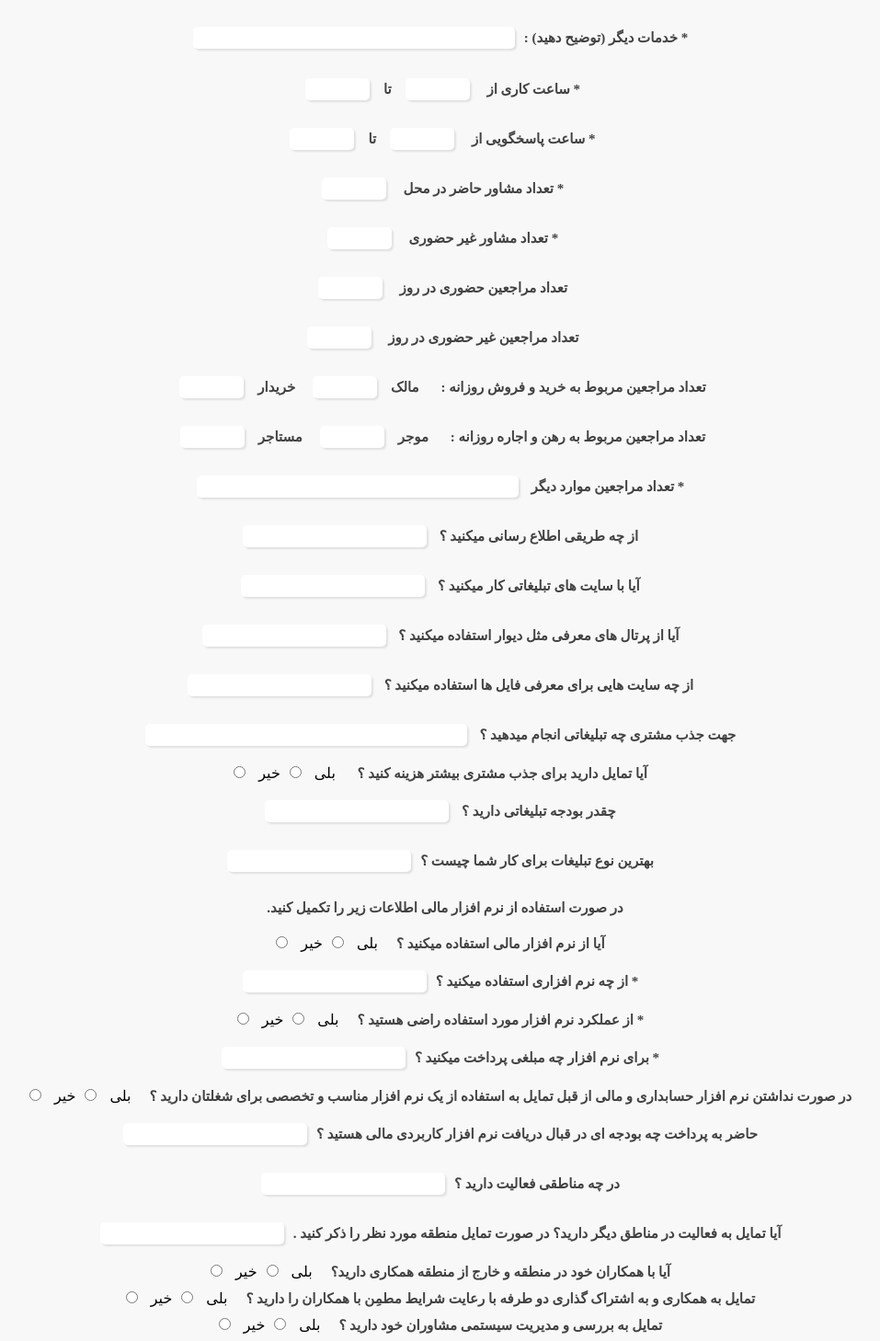
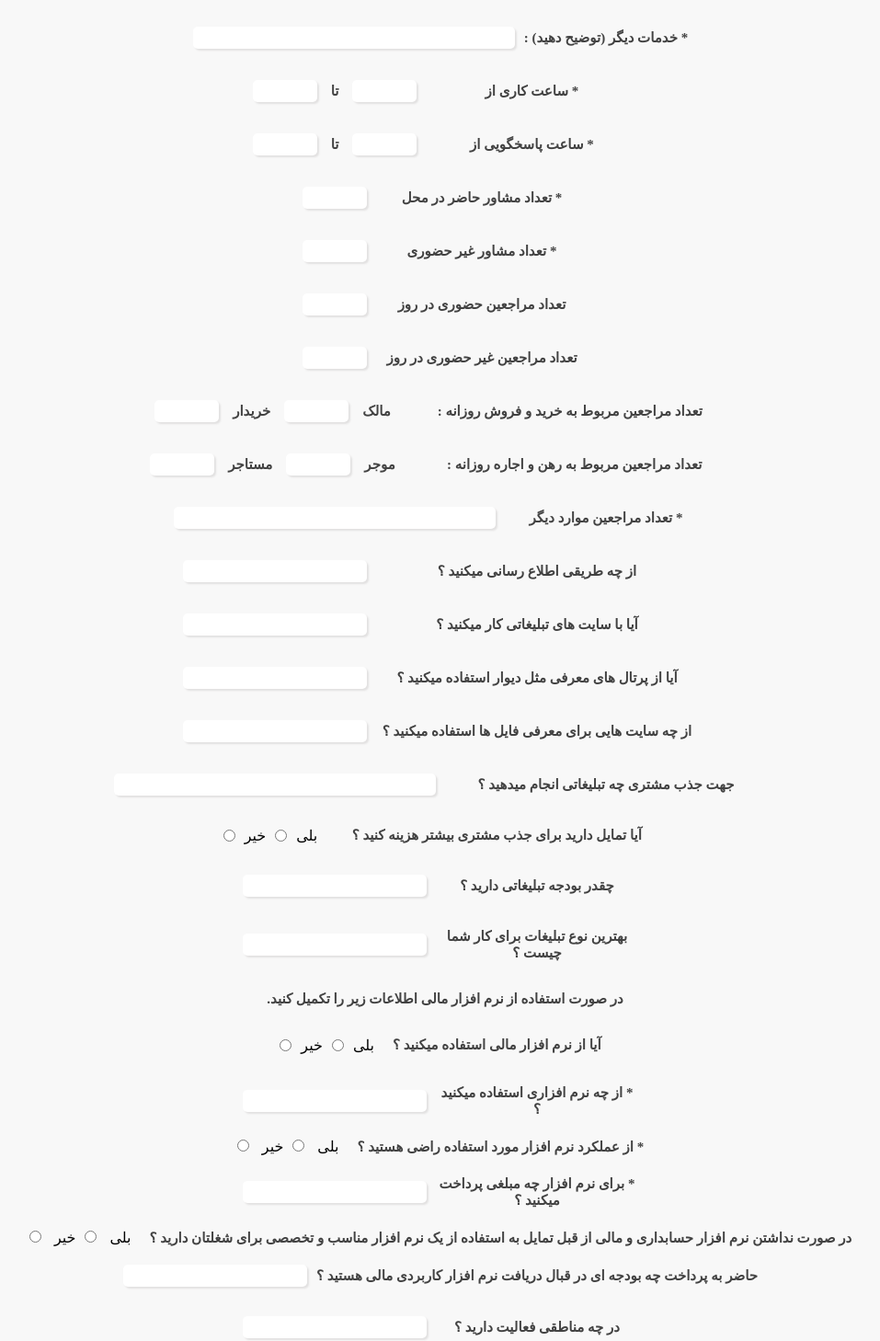
Before and after one commit to SaharMirkamrani/questionnaire, a React (Create React App) app: page / in a window 1280 px wide. Shown: the part 500-1958 px from the top of the page at 92% size, without its empty margins (156-1113 px from the left). Built offline with nearby package versions, Linux system fonts and the light colour scheme.

Commit message:
Align styles

```diff
--- a/src/components/FifthEight.jsx
+++ b/src/components/FifthEight.jsx
@@ -10,7 +10,7 @@ const FifthEight = ({ handleInputChange, values }) => {
       </div>
 
       <div className={styles.row}>
-        <div>
+        <div className={styles.singleInput}>
           <label className={styles.label}>
             آیا از نرم افزار مالی استفاده میکنید ؟
           </label>
@@ -39,9 +39,11 @@ const FifthEight = ({ handleInputChange, values }) => {
       </div>
 
       <div className={styles.row}>
-        <div>
+        <div className={styles.singleInput}>
           <label className={styles.label}>
-            * از چه نرم افزاری استفاده میکنید ؟
+            <div className={styles.biggerAlignLabels}>
+              * از چه نرم افزاری استفاده میکنید ؟{' '}
+            </div>
           </label>
           <input
             type="text"
@@ -83,9 +85,11 @@ const FifthEight = ({ handleInputChange, values }) => {
       </div>
 
       <div className={styles.row}>
-        <div>
+        <div className={styles.singleInput}>
           <label className={styles.label}>
-            * برای نرم افزار چه مبلغی پرداخت میکنید ؟
+            <div className={styles.biggerAlignLabels}>
+              * برای نرم افزار چه مبلغی پرداخت میکنید ؟{' '}
+            </div>
           </label>
           <input
             type="number"
@@ -135,6 +139,7 @@ const FifthEight = ({ handleInputChange, values }) => {
             هستید ؟
           </label>
           <input
+            required
             type="number"
             className={styles.input}
             variant="filled"
@@ -146,9 +151,15 @@ const FifthEight = ({ handleInputChange, values }) => {
       </div>
 
       <div className={styles.row}>
-        <div>
-          <label className={styles.label}>در چه مناطقی فعالیت دارید ؟</label>
+        <div className={styles.singleInput}>
+          <label className={styles.label}>
+            {' '}
+            <div className={styles.biggerAlignLabels}>
+              در چه مناطقی فعالیت دارید ؟
+            </div>
+          </label>
           <input
+            required
             type="text"
             className={styles.input}
             variant="filled"
@@ -166,6 +177,7 @@ const FifthEight = ({ handleInputChange, values }) => {
             نظر را ذکر کنید .
           </label>
           <input
+            required
             type="text"
             className={styles.input}
             variant="filled"
--- a/src/components/FirstEight.jsx
+++ b/src/components/FirstEight.jsx
@@ -10,6 +10,7 @@ const FirstEight = ({ handleInputChange, values }) => {
             <div className={styles.alignLabels}> نام مرکز : </div>
           </label>
           <input
+            required
             type="text"
             className={styles.input}
             variant="filled"
@@ -57,6 +58,7 @@ const FirstEight = ({ handleInputChange, values }) => {
             <div className={styles.alignLabels}>تلفن همراه :</div>{' '}
           </label>
           <input
+            required
             type="number"
             className={styles.input}
             variant="filled"
@@ -105,6 +107,7 @@ const FirstEight = ({ handleInputChange, values }) => {
           <div className={styles.alignLabels}> آدرس : </div>
         </label>
         <input
+          required
           className={styles.longInput}
           variant="filled"
           value={values.address}
--- a/src/components/FormGroup.jsx
+++ b/src/components/FormGroup.jsx
@@ -91,6 +91,11 @@ const Form = () => {
     }
   };
 
+  const handleSubmit = (e) => {
+    e.preventDefault();
+    console.log('submit');
+  };
+
   console.log(values);
 
   return (
@@ -125,6 +130,16 @@ const Form = () => {
           values={initialValues}
         />
       </div>
+      <div className={styles.row}>
+        <button
+          type="submit"
+          onSubmit={handleSubmit}
+          className={styles.submitBtn}
+        >
+          {' '}
+          ثبت{' '}
+        </button>
+      </div>
     </form>
   );
 };
--- a/src/components/FourthEight.jsx
+++ b/src/components/FourthEight.jsx
@@ -4,12 +4,15 @@ const FourthEight = ({ handleInputChange, values }) => {
   return (
     <>
       <div className={styles.row}>
-        <div>
+        <div className={styles.singleInput}>
           <label className={styles.label}>
             {' '}
+            <div className={styles.hugeAlignLabels}>
               از چه طریقی اطلاع رسانی میکنید ؟{' '}
+            </div>
           </label>
           <input
+            required
             type="text"
             className={styles.input}
             variant="filled"
@@ -21,12 +24,15 @@ const FourthEight = ({ handleInputChange, values }) => {
       </div>
 
       <div className={styles.row}>
-        <div>
+        <div className={styles.singleInput}>
           <label className={styles.label}>
             {' '}
+            <div className={styles.hugeAlignLabels}>
               آیا با سایت های تبلیغاتی کار میکنید ؟{' '}
+            </div>
           </label>
           <input
+            required
             type="text"
             className={styles.input}
             variant="filled"
@@ -38,12 +44,15 @@ const FourthEight = ({ handleInputChange, values }) => {
       </div>
 
       <div className={styles.row}>
-        <div>
+        <div className={styles.singleInput}>
           <label className={styles.label}>
             {' '}
+            <div className={styles.hugeAlignLabels}>
               آیا از پرتال های معرفی مثل دیوار استفاده میکنید ؟{' '}
+            </div>
           </label>
           <input
+            required
             type="text"
             className={styles.input}
             variant="filled"
@@ -55,12 +64,15 @@ const FourthEight = ({ handleInputChange, values }) => {
       </div>
 
       <div className={styles.row}>
-        <div>
+        <div className={styles.singleInput}>
           <label className={styles.label}>
             {' '}
+            <div className={styles.hugeAlignLabels}>
               از چه سایت هایی برای معرفی فایل ها استفاده میکنید ؟{' '}
+            </div>
           </label>
           <input
+            required
             type="text"
             className={styles.input}
             variant="filled"
@@ -72,12 +84,15 @@ const FourthEight = ({ handleInputChange, values }) => {
       </div>
 
       <div className={styles.row}>
-        <div>
+        <div className={styles.singleInput}>
           <label className={styles.label}>
             {' '}
+            <div className={styles.hugeAlignLabels}>
               جهت جذب مشتری چه تبلیغاتی انجام میدهید ؟{' '}
+            </div>
           </label>
           <input
+            required
             type="text"
             className={styles.longInput}
             variant="filled"
@@ -89,10 +104,12 @@ const FourthEight = ({ handleInputChange, values }) => {
       </div>
 
       <div className={styles.row}>
-        <div>
+        <div className={styles.singleInput}>
           <label className={styles.label}>
             {' '}
+            <div className={styles.hugeAlignLabels}>
               آیا تمایل دارید برای جذب مشتری بیشتر هزینه کنید ؟{' '}
+            </div>
           </label>
 
           <label style={{ margin: '0px 10px' }} htmlFor="yes">
@@ -119,9 +136,16 @@ const FourthEight = ({ handleInputChange, values }) => {
       </div>
 
       <div className={styles.row}>
-        <div>
-          <label className={styles.label}> چقدر بودجه تبلیغاتی دارید ؟ </label>
+        <div className={styles.singleInput}>
+          <label className={styles.label}>
+            {' '}
+            <div className={styles.biggerAlignLabels}>
+              {' '}
+              چقدر بودجه تبلیغاتی دارید ؟
+            </div>{' '}
+          </label>
           <input
+            required
             type="number"
             className={styles.input}
             variant="filled"
@@ -133,11 +157,15 @@ const FourthEight = ({ handleInputChange, values }) => {
       </div>
 
       <div className={styles.row}>
-        <div>
+        <div className={styles.singleInput}>
           <label className={styles.label}>
+            {' '}
+            <div className={styles.biggerAlignLabels}>
               بهترین نوع تبلیغات برای کار شما چیست ؟
+            </div>
           </label>
           <input
+            required
             type="text"
             className={styles.input}
             variant="filled"
--- a/src/components/ThirdTen.jsx
+++ b/src/components/ThirdTen.jsx
@@ -17,8 +17,14 @@ const ThirdTen = ({ handleInputChange, values }) => {
         </div>
       </div>
       <div className={styles.row}>
-        <div>
-          <label className={styles.label}> * ساعت کاری از </label>
+        <div className={styles.singleInput}>
+          <label className={styles.label}>
+            {' '}
+            <div className={styles.biggerAlignLabels}>
+              {' '}
+              * ساعت کاری از{' '}
+            </div>{' '}
+          </label>
           <input
             type="number"
             className={styles.shortInput}
@@ -40,8 +46,14 @@ const ThirdTen = ({ handleInputChange, values }) => {
       </div>
 
       <div className={styles.row}>
-        <div>
-          <label className={styles.label}> * ساعت پاسخگویی از </label>
+        <div className={styles.singleInput}>
+          <label className={styles.label}>
+            {' '}
+            <div className={styles.biggerAlignLabels}>
+              {' '}
+              * ساعت پاسخگویی از
+            </div>{' '}
+          </label>
           <input
             type="number"
             className={styles.shortInput}
@@ -62,8 +74,14 @@ const ThirdTen = ({ handleInputChange, values }) => {
         </div>
       </div>
       <div className={styles.row}>
-        <div>
-          <label className={styles.label}> * تعداد مشاور حاضر در محل </label>
+        <div className={styles.singleInput}>
+          <label className={styles.label}>
+            {' '}
+            <div className={styles.biggerAlignLabels}>
+              {' '}
+              * تعداد مشاور حاضر در محل
+            </div>{' '}
+          </label>
           <input
             type="number"
             className={styles.shortInput}
@@ -76,8 +94,14 @@ const ThirdTen = ({ handleInputChange, values }) => {
       </div>
 
       <div className={styles.row}>
-        <div>
-          <label className={styles.label}> * تعداد مشاور غیر حضوری </label>
+        <div className={styles.singleInput}>
+          <label className={styles.label}>
+            {' '}
+            <div className={styles.biggerAlignLabels}>
+              {' '}
+              * تعداد مشاور غیر حضوری{' '}
+            </div>
+          </label>
           <input
             type="number"
             className={styles.shortInput}
@@ -90,9 +114,16 @@ const ThirdTen = ({ handleInputChange, values }) => {
       </div>
 
       <div className={styles.row}>
-        <div>
-          <label className={styles.label}> تعداد مراجعین حضوری در روز </label>
+        <div className={styles.singleInput}>
+          <label className={styles.label}>
+            {' '}
+            <div className={styles.biggerAlignLabels}>
+              {' '}
+              تعداد مراجعین حضوری در روز{' '}
+            </div>
+          </label>
           <input
+            required
             type="number"
             className={styles.shortInput}
             variant="filled"
@@ -104,12 +135,15 @@ const ThirdTen = ({ handleInputChange, values }) => {
       </div>
 
       <div className={styles.row}>
-        <div>
+        <div className={styles.singleInput}>
           <label className={styles.label}>
             {' '}
-            تعداد مراجعین غیر حضوری در روز{' '}
+            <div className={styles.biggerAlignLabels}>
+              تعداد مراجعین غیر حضوری در روز{' '}
+            </div>
           </label>
           <input
+            required
             type="number"
             className={styles.shortInput}
             variant="filled"
@@ -121,14 +155,17 @@ const ThirdTen = ({ handleInputChange, values }) => {
       </div>
 
       <div className={styles.row}>
-        <div>
+        <div className={styles.singleInput}>
           <label className={styles.label}>
             {' '}
-            تعداد مراجعین مربوط به خرید و فروش روزانه :
+            <div className={styles.hugeAlignLabels}>
+              تعداد مراجعین مربوط به خرید و فروش روزانه :
+            </div>
           </label>
 
           <label className={styles.label}> مالک</label>
           <input
+            required
             type="number"
             className={styles.shortInput}
             variant="filled"
@@ -138,6 +175,7 @@ const ThirdTen = ({ handleInputChange, values }) => {
           />
           <label className={styles.label}> خریدار</label>
           <input
+            required
             type="number"
             className={styles.shortInput}
             variant="filled"
@@ -149,14 +187,17 @@ const ThirdTen = ({ handleInputChange, values }) => {
       </div>
 
       <div className={styles.row}>
-        <div>
+        <div className={styles.singleInput}>
           <label className={styles.label}>
             {' '}
-            تعداد مراجعین مربوط به رهن و اجاره روزانه :
+            <div className={styles.hugeAlignLabels}>
+              تعداد مراجعین مربوط به رهن و اجاره روزانه :
+            </div>
           </label>
 
           <label className={styles.label}> موجر</label>
           <input
+            required
             type="number"
             className={styles.shortInput}
             variant="filled"
@@ -166,6 +207,7 @@ const ThirdTen = ({ handleInputChange, values }) => {
           />
           <label className={styles.label}> مستاجر</label>
           <input
+            required
             type="number"
             className={styles.shortInput}
             variant="filled"
@@ -177,8 +219,14 @@ const ThirdTen = ({ handleInputChange, values }) => {
       </div>
 
       <div className={styles.row}>
-        <div>
-          <label className={styles.label}> * تعداد مراجعین موارد دیگر </label>
+        <div className={styles.singleInput}>
+          <label className={styles.label}>
+            {' '}
+            <div className={styles.biggerAlignLabels}>
+              {' '}
+              * تعداد مراجعین موارد دیگر{' '}
+            </div>
+          </label>
           <input
             type="text"
             className={styles.longInput}
--- a/src/styles/Main.module.css
+++ b/src/styles/Main.module.css
@@ -1,10 +1,9 @@
-*{
+* {
   outline: none;
   box-sizing: border-box;
   margin: 0px;
   background-color: rgb(248, 248, 248);
 }
-
 
 .main {
   display: flex;
@@ -29,6 +28,16 @@
   text-align: center;
 }
 
+.biggerAlignLabels {
+  width: 220px;
+  text-align: center;
+}
+
+.hugeAlignLabels {
+  width: 350px;
+  text-align: center;
+}
+
 .input {
   padding: 3px 10px;
   width: 200px;
@@ -47,13 +56,13 @@
 
 .input:focus {
   border-bottom: solid 2px #5970f3;
-  width: 250px
+  width: 250px;
 }
 
 .singleInput {
   display: flex;
   flex-direction: row;
-  justify-content: center ;
+  justify-content: center;
   align-items: center;
   margin: 2px 20px;
 }
@@ -76,7 +85,7 @@
 
 .longInput:focus {
   border-bottom: solid 2px #5970f3;
-  width: 400px
+  width: 400px;
 }
 
 .row {
@@ -116,6 +125,22 @@
   width: 80px;
 }
 
+.submitBtn {
+  width: 100px;
+  height: 50px;
+  color: white;
+  background-color: rgb(61, 61, 150);
+  border: none;
+  border-radius: 15px;
+  font-family: Vazir;
+  margin: 0px auto 50px;
+  font-size: 14px;
+  box-shadow: 2px 3px 3px rgb(187, 187, 187);
+}
+
+.submitBtn:hover {
+  background-color: rgb(34, 34, 124);
+}
 
 @media only screen and (max-width: 968px) {
   .row {
@@ -125,5 +150,4 @@
     align-items: center;
     text-align: center;
   }
-
 }
```
Also changed, not shown: src/components/Checkbox.jsx (+6 -4 lines), src/components/LastNine.jsx (+18 -11 lines), src/components/SecondFour.jsx (+8 -4 lines). Lines whose indentation alone changed are shown as unchanged.
